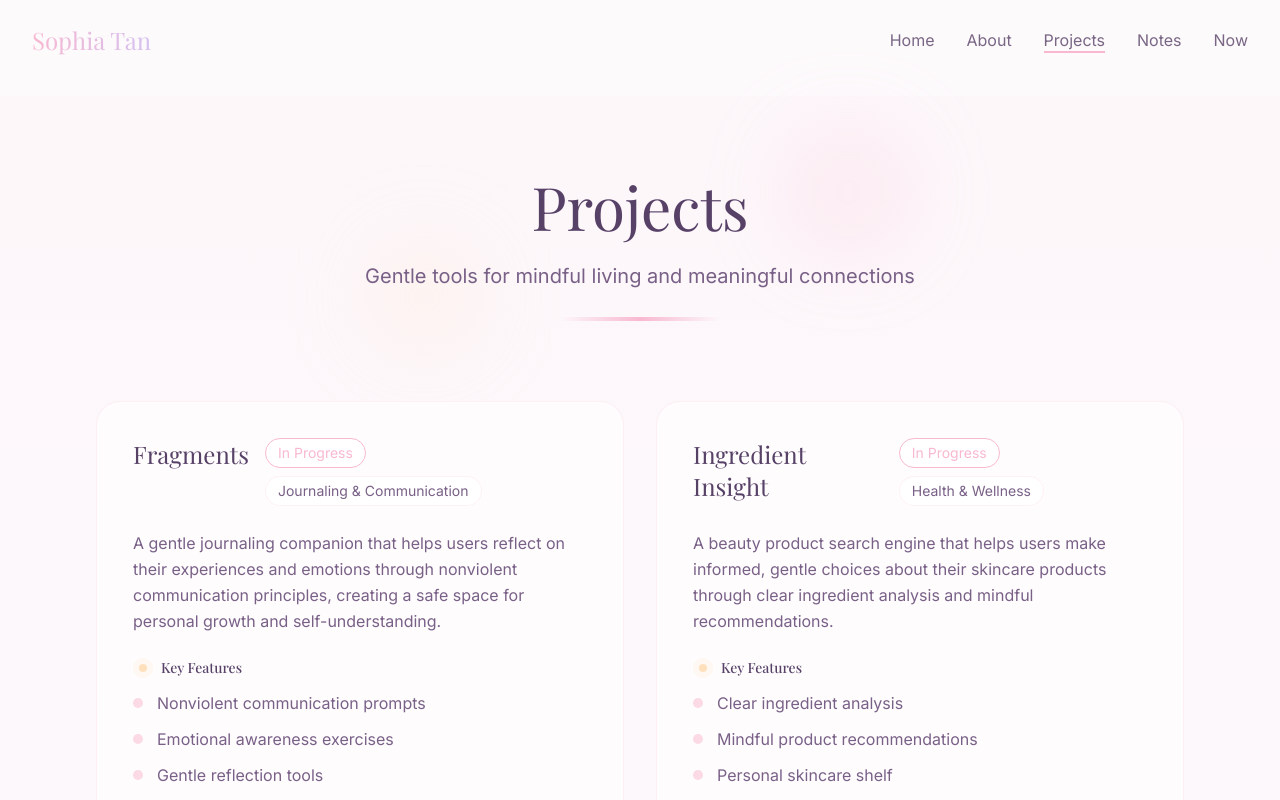
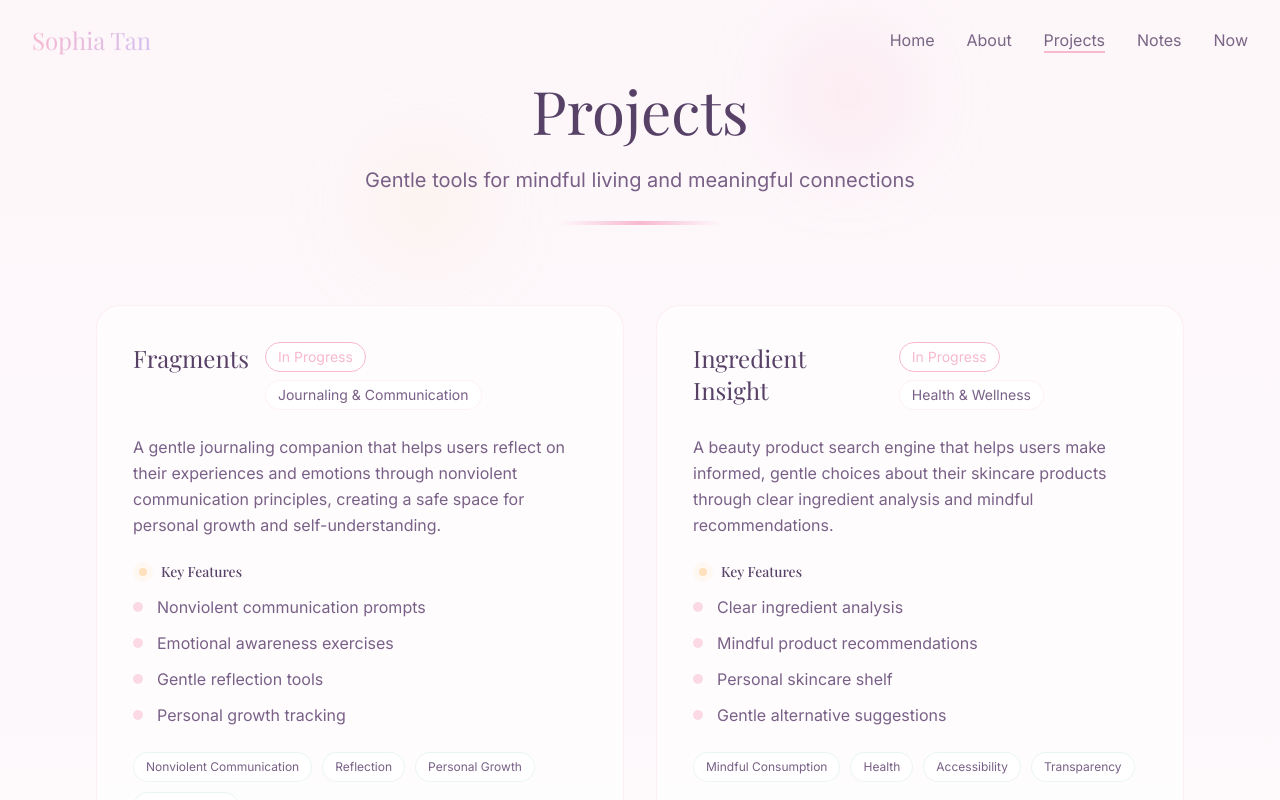
Before and after one commit to thesophiatan/personalsite, a React (Create React App) app: page /projects in a window 1280 px wide. Shown: the top 800 px of the page. Built offline with nearby package versions, Linux system fonts and the light colour scheme.

Commit message:
Fix navbar consistency by removing extra padding from Projects page

```diff
--- a/src/pages/ProjectsPage.tsx
+++ b/src/pages/ProjectsPage.tsx
@@ -3,7 +3,7 @@ import Projects from '../components/Projects';
 
 const ProjectsPage: React.FC = () => {
   return (
-    <div className="pt-24"> {/* Add padding-top to accommodate the fixed navbar */}
+    <div>
       <Projects isStandalone={true} />
     </div>
   );
```
